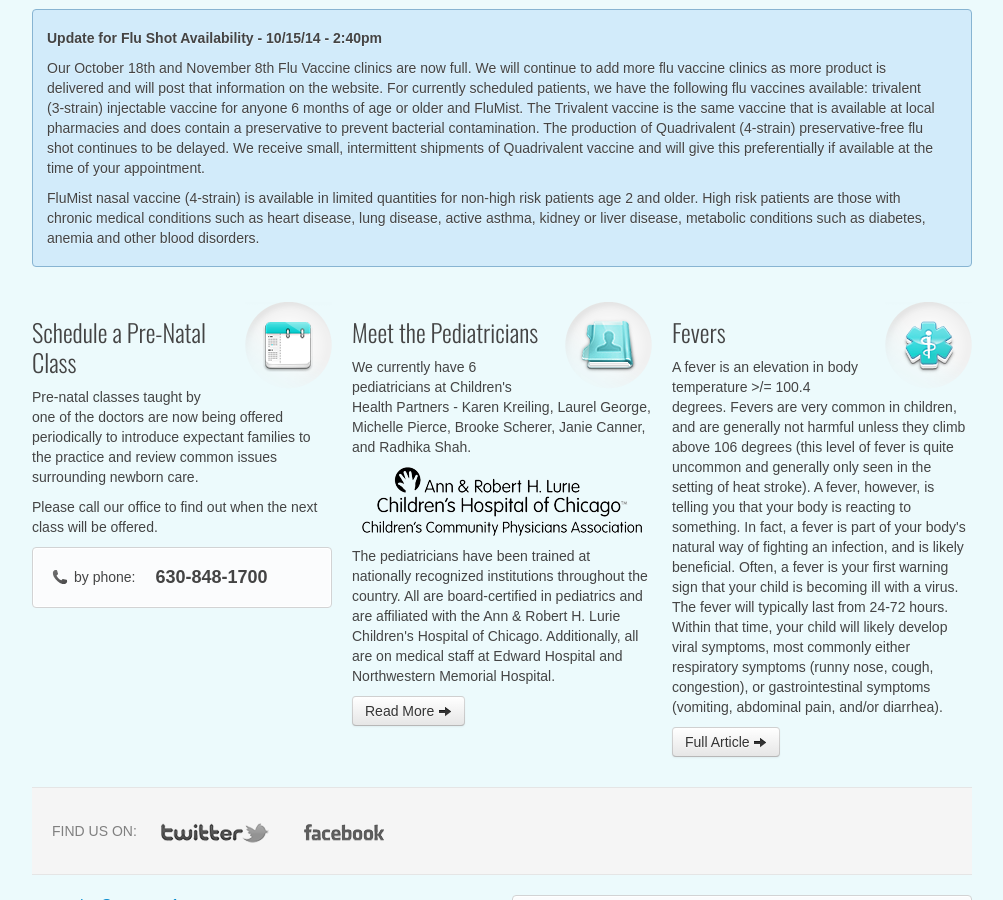
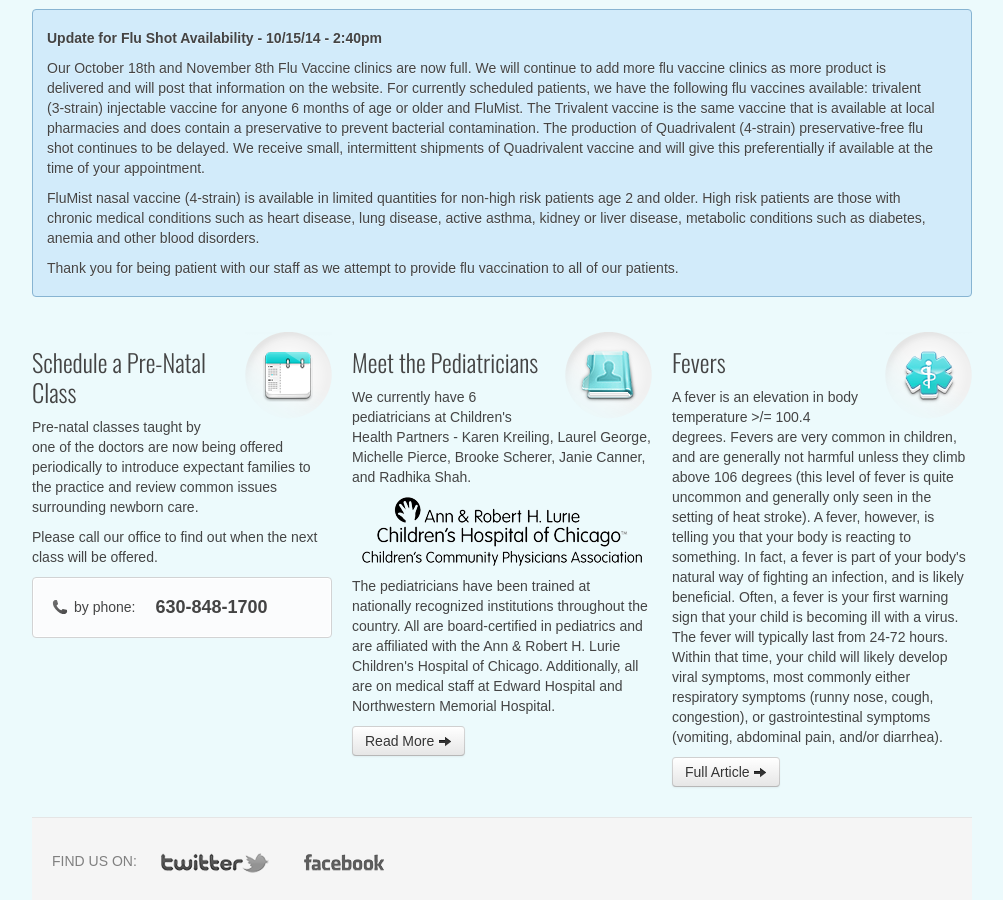
Before and after one commit to chpweb/web, a Jekyll site: the page built from index.html, in a window 1280 px wide and 900 px high, scrolled down 644 px. Shown: the whole window, without its empty margins (138-1141 px from the left). Built offline with Jekyll 4.4.1, drawn with Linux system fonts in a browser that asks for light colours; some web fonts are replaced; comment, search, counter and statistics services are not loaded.

Commit message:
Updated index.html

```diff
--- a/index.html
+++ b/index.html
@@ -32,6 +32,7 @@ published: true
           <h5>Update for Flu Shot Availability - 10/15/14 - 2:40pm</h5>
           <p>Our October 18th and November 8th Flu Vaccine clinics are now full.  We will continue to add more flu vaccine clinics as more product is delivered and will post that information on the website.  For currently scheduled patients, we have the following flu vaccines available: trivalent (3-strain) injectable vaccine for anyone 6 months of age or older and FluMist.  The Trivalent vaccine is the same vaccine that is available at local pharmacies and does contain a preservative to prevent bacterial contamination.  The production of Quadrivalent (4-strain) preservative-free flu shot continues to be delayed.  We receive small, intermittent shipments of Quadrivalent vaccine and will give this preferentially if available at the time of your appointment.</p>
           <p>FluMist nasal vaccine (4-strain) is available in limited quantities for non-high risk patients age 2 and older.  High risk patients are those with chronic medical conditions such as heart disease, lung disease, active asthma, kidney or liver disease, metabolic conditions such as diabetes, anemia and other blood disorders.</p>
+          <p>Thank you for being patient with our staff as we attempt to provide flu vaccination to all of our patients.</p>
           		<!--<p><a class="btn btn-medium btn-primary" href="/flu-vaccine-dates">Read More <i class="icon-arrow-right"></i></a></p>-->
 		</div>
 
```
